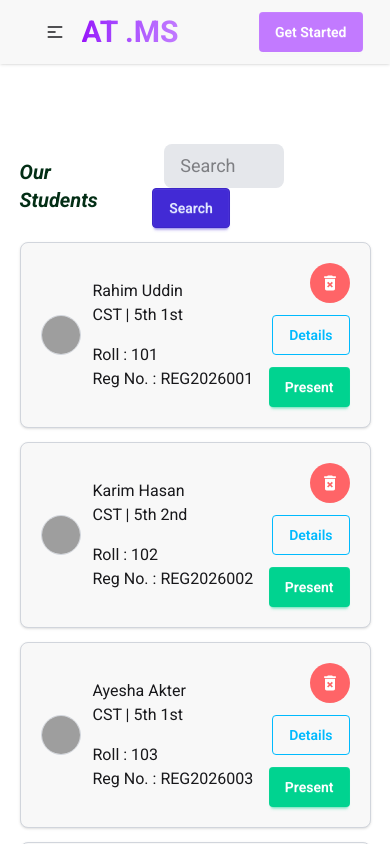
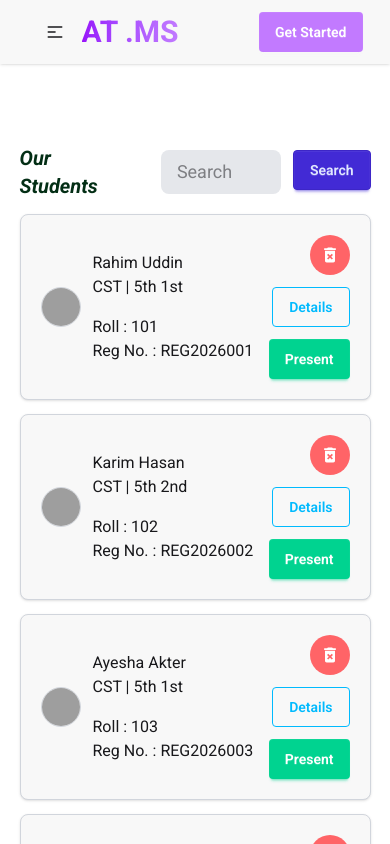
Before and after one commit to Md-Abdullah303/Attendenc-Menegmet-System, a React (Vite) app: page /students in a window 390 px wide. Shown: the top 844 px of the page. Built offline with nearby package versions, Linux system fonts and the light colour scheme; grey boxes are pictures that could not be loaded.

Commit message:
responsive update for students page

```diff
--- a/src/pages/StudentsPage/StudentsPage.jsx
+++ b/src/pages/StudentsPage/StudentsPage.jsx
@@ -11,7 +11,7 @@ const StudentsPage = () => {
         <h1 className="text-xl sm:text-3xl md:text-4xl font-bold italic text-green-950">
           Our Students
         </h1>
-        <div className="">
+        <div className="flex">
           <input
             className="bg-gray-200 py-2 px-4 mx-3 w-30 sm:w-[15vw] text-lg outline-none rounded-lg"
             type="text"
```
